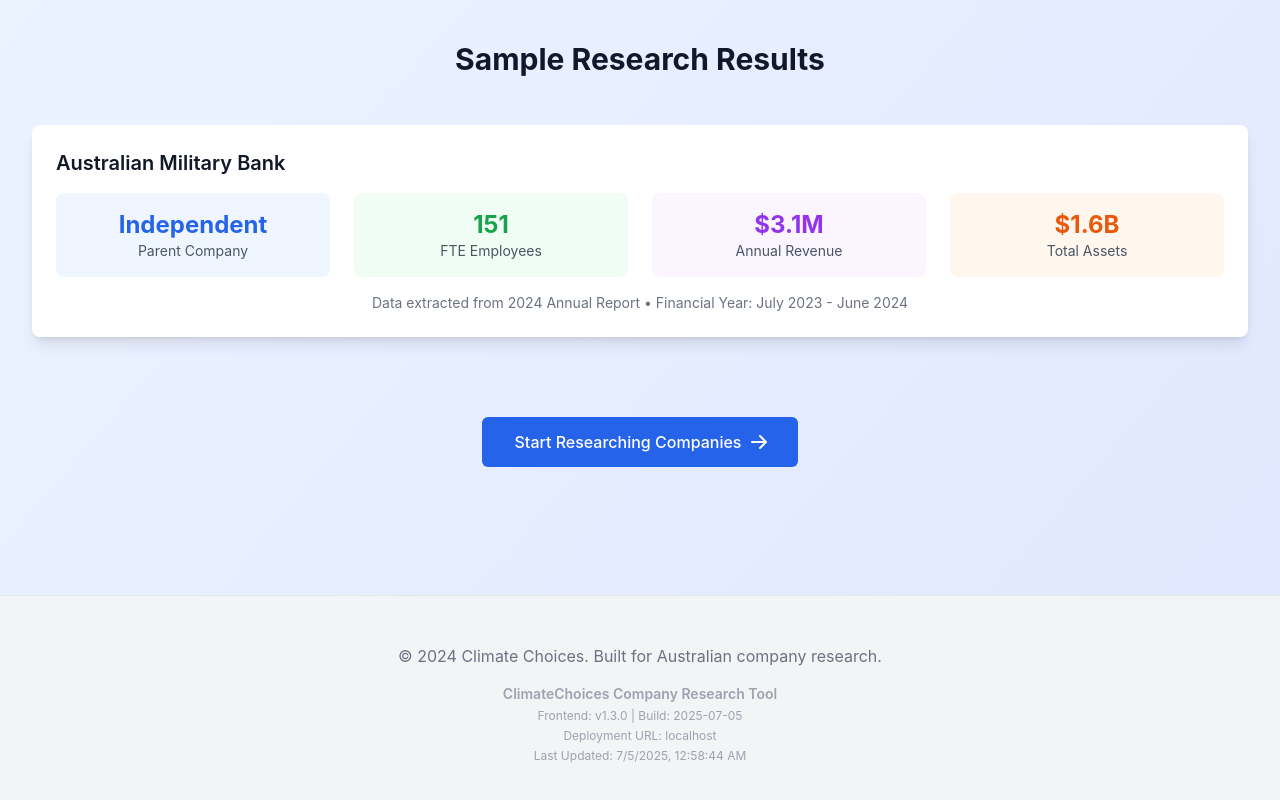
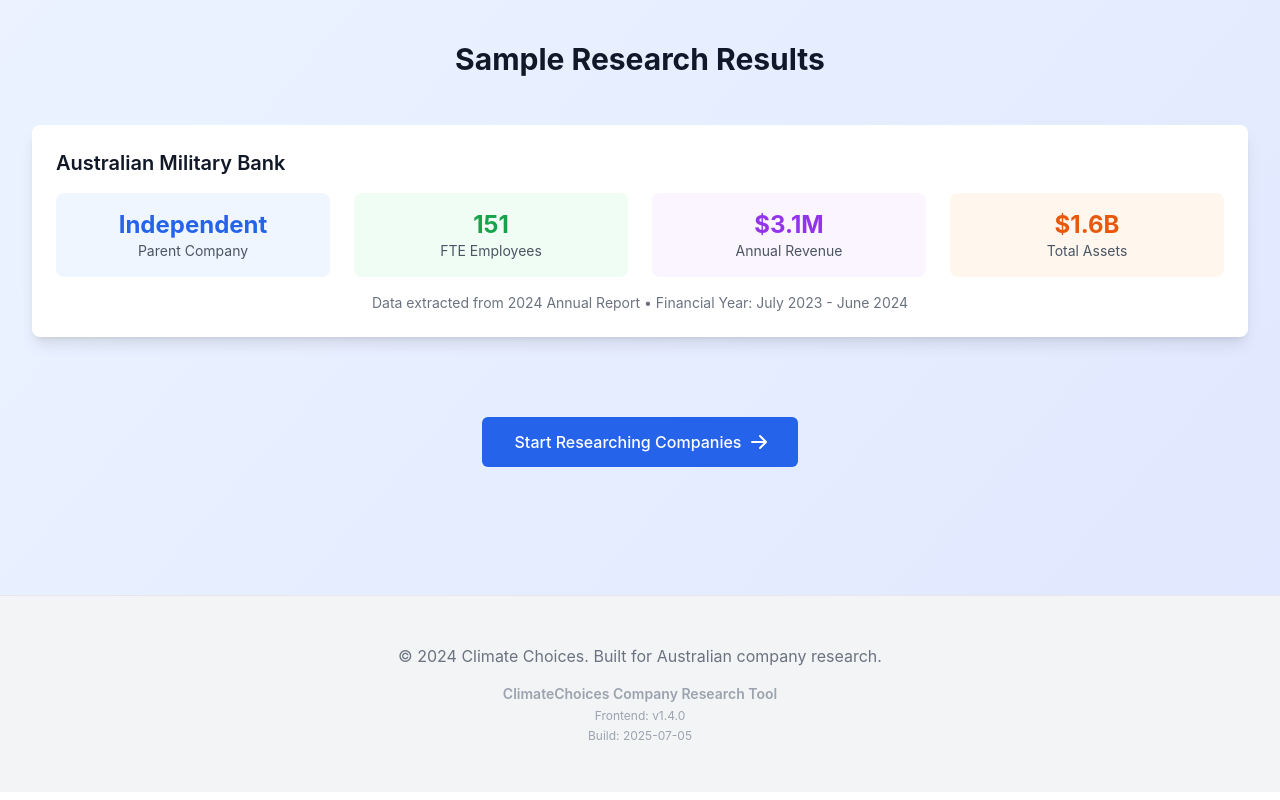
Before and after one commit to DB-Bee6465/climatechoices-company-research, a Next.js app: page / in a window 1280 px wide. Shown: the part 673-1473 px from the top of the page. Built offline with nearby package versions, Linux system fonts and the light colour scheme.

Commit message:
Remove dynamic content causing React hydration errors

```diff
--- a/pages/index.js
+++ b/pages/index.js
@@ -1,15 +1,9 @@
 import Head from 'next/head'
 import Link from 'next/link'
-import { useState, useEffect } from 'react'
+import { useState } from 'react'
 
 export default function Home() {
   const [companyName, setCompanyName] = useState('')
-  const [hostname, setHostname] = useState('Loading...')
-
-  useEffect(() => {
-    // Set hostname on client side to avoid hydration mismatch
-    setHostname(window.location.hostname)
-  }, [])
 
   return (
     <div className="min-h-screen bg-gradient-to-br from-blue-50 to-indigo-100">
@@ -182,9 +176,8 @@
             <div className="text-sm text-gray-400 space-y-1">
               <div className="font-semibold">ClimateChoices Company Research Tool</div>
               <div className="space-y-1 text-xs">
-                <div>Frontend: v1.3.0 | Build: {new Date().toISOString().split('T')[0]}</div>
-                <div>Deployment URL: {hostname}</div>
-                <div>Last Updated: {new Date().toLocaleString()}</div>
+                <div>Frontend: v1.4.0</div>
+                <div>Build: 2025-07-05</div>
               </div>
             </div>
           </div>
--- a/pages/research.js
+++ b/pages/research.js
@@ -9,7 +9,6 @@
   const [loading, setLoading] = useState(false)
   const [results, setResults] = useState(null)
   const [error, setError] = useState(null)
-  const [hostname, setHostname] = useState('Loading...')
 
   // Get company name from URL params
   useEffect(() => {
@@ -19,8 +18,6 @@
       if (company) {
         setCompanyName(company)
       }
-      // Set hostname to avoid hydration mismatch
-      setHostname(window.location.hostname)
     }
   }, [])
 
@@ -276,9 +273,8 @@
           <div className="text-center text-sm text-gray-600 space-y-2">
             <div className="font-semibold">ClimateChoices Company Research Tool</div>
             <div className="space-y-1 text-xs">
-              <div>Frontend: v1.3.0 | Build: {new Date().toISOString().split('T')[0]}</div>
-              <div>Deployment URL: {hostname}</div>
-              <div>Last Updated: {new Date().toLocaleString()}</div>
+              <div>Frontend: v1.4.0</div>
+              <div>Build: 2025-07-05</div>
             </div>
           </div>
         </div>
```
